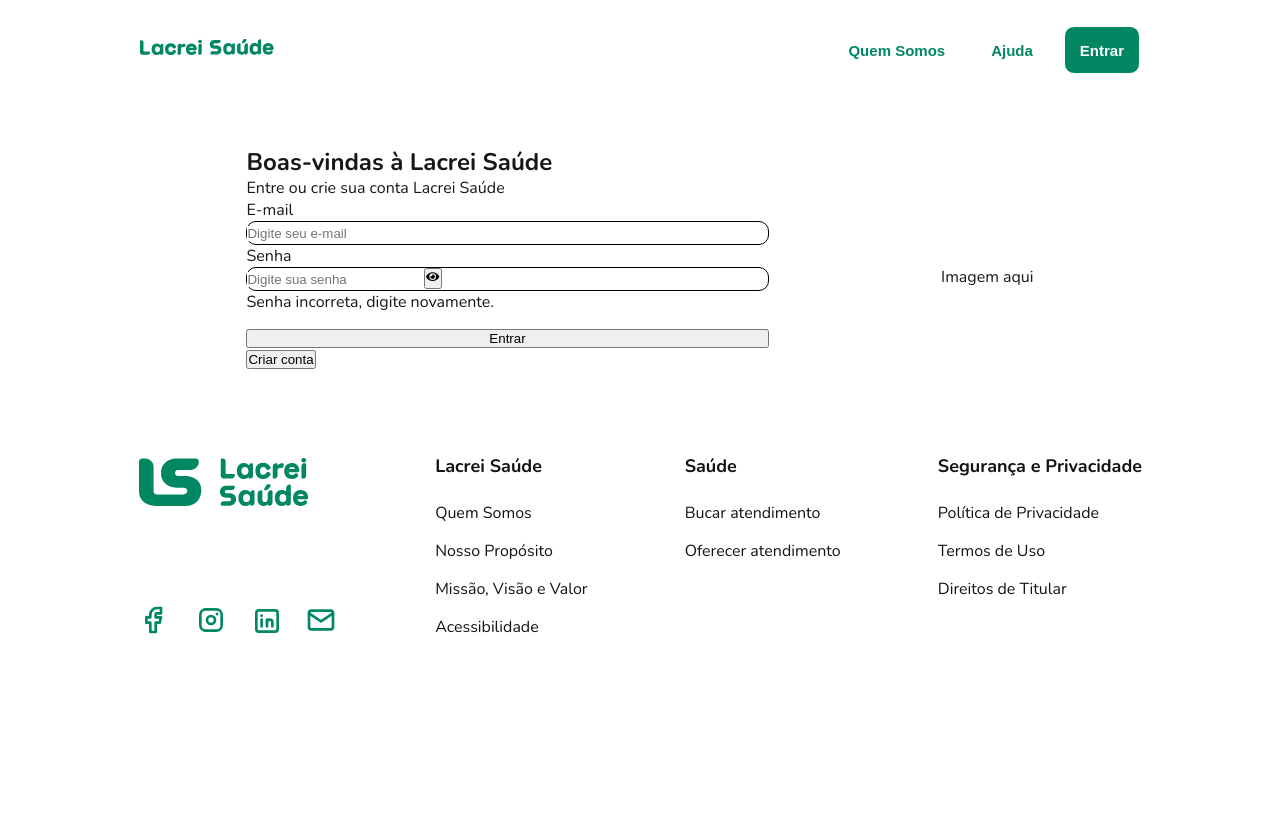
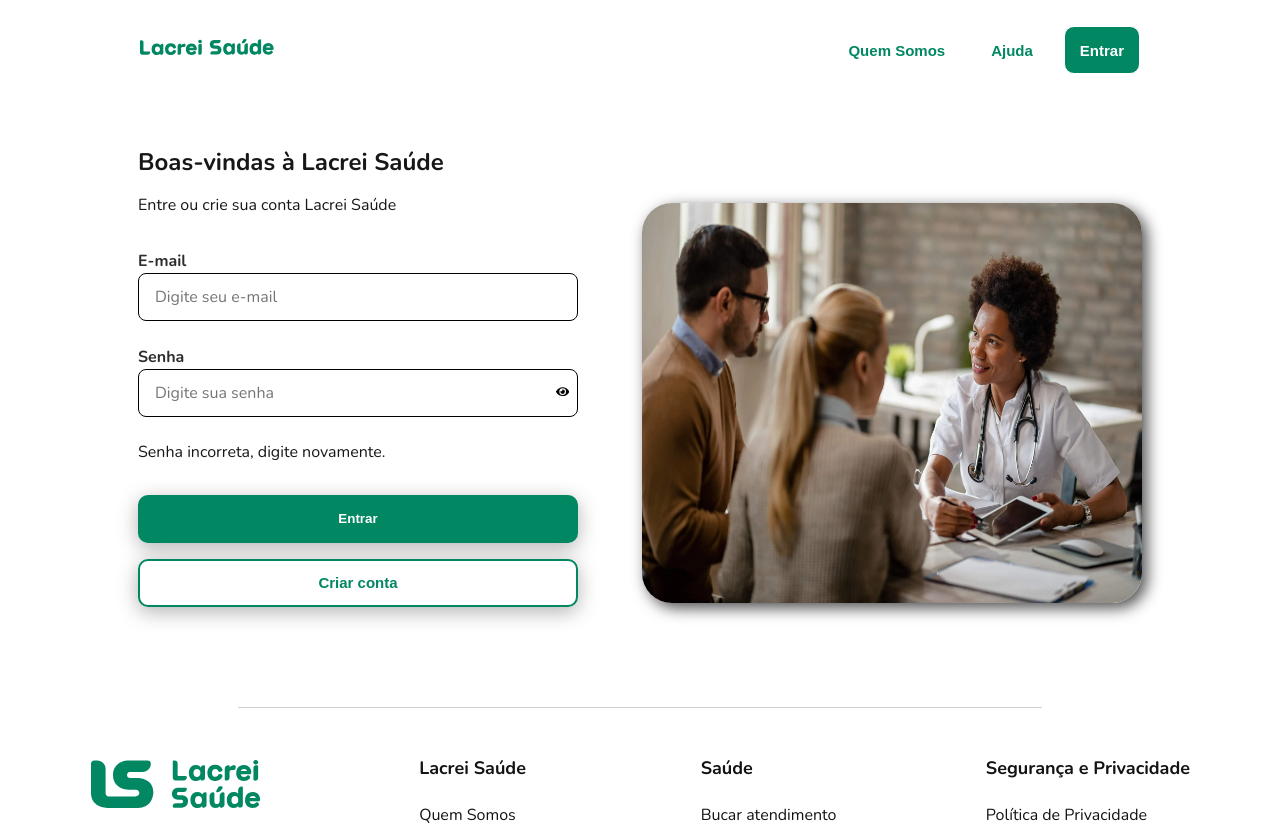
Before and after one commit to devLucasCBMelo/desafio-react-next-lacrei, a Next.js app: page /register in a window 1280 px wide. Shown: the top 825 px of the page. Before the commit the page ends 800 px from the top, so only its background shows below. Built offline with nearby package versions, Linux system fonts and the light colour scheme.

Commit message:
finalizando layout da página de cadastro

```diff
--- /dev/null
+++ b/app/register/page.module.css
@@ -0,0 +1,5 @@
+.page {
+  display: flex;
+  flex-direction: column;
+  align-items: center;
+}
--- a/app/register/page.tsx
+++ b/app/register/page.tsx
@@ -4,7 +4,11 @@
 import Link from "next/link";
 import { useState } from "react";
 import { FaEye, FaEyeSlash } from "react-icons/fa";
-import { Buttons, ContentContainer, InputBorder, MainSection, RegisterBody } from "./styles";
+import { Buttons, ContentContainer, InputBorder, MainSection, Presentation, RegisterBody } from "./styles";
+import { Divider } from "../styles";
+import styles from "./page.module.css";
+import medico_pacientes from '@/assets/medico_pacientes.webp';
+import Image from "next/image";
 
 export default function Register () {
   const [showPassword, setShotPassword] = useState(false);
@@ -18,23 +22,29 @@
   }
 
   return (
-    <div>
+    <div className={styles.page}>
       <RegisterBody>
         <Header />
         <MainSection>
           <ContentContainer>
+            <Presentation>
               <h2>Boas-vindas à Lacrei Saúde</h2>
               <p>Entre ou crie sua conta Lacrei Saúde</p>
+            </Presentation>
             <form action="">
-              <label htmlFor="email">E-mail</label>
+              <label htmlFor="email">
+                E-mail
                 <InputBorder>
                   <input id="email" name="email" type="email" placeholder="Digite seu e-mail" required/>
                 </InputBorder>
-              <label htmlFor="senha">Senha</label>
+              </label>
+              <label htmlFor="senha">
+                Senha
                 <InputBorder>
                   <input id="senha" name="senha" minLength={8} aria-describedby="senha-helpertext" type={showPassword ? 'password' : 'text'} placeholder="Digite sua senha" required/>
                   <button type="button" onClick={hiddenOrHidePassword}>{showPassword ? <FaEyeSlash /> : <FaEye /> }</button>
                 </InputBorder>
+              </label>
               <p id="senha-helpertext">Senha incorreta, digite novamente.</p>
               <Buttons>
                 <button type="submit">Entrar</button>
@@ -44,8 +54,9 @@
               </Buttons>
             </form>
           </ContentContainer>
-          <div>Imagem aqui</div>
+          <Image src={medico_pacientes} alt="Uma médica atendendo um casal" style={{width: 500, height: 400, borderRadius: 30, boxShadow: '5px 5px 15px rgba(0, 0, 0, 0.7)'}} />
         </MainSection>
+        <Divider />
       </RegisterBody>
       <Footer />
     </div>
--- a/app/register/styles.ts
+++ b/app/register/styles.ts
@@ -1,4 +1,5 @@
-import { spacing_stack } from "@/utils/spaces";
+import { background_accent, background_color, border_color, color_foreground_default, color_text } from "@/utils/colors";
+import { spacing_inline, spacing_stack } from "@/utils/spaces";
 import styled from "styled-components";
 
 export const RegisterBody = styled.div`
@@ -7,6 +8,7 @@
   align-items: center;
   justify-content: start;
   padding: 0 8.625rem;
+  width: 100%;
 `
 
 export const MainSection = styled.section`
@@ -26,6 +28,29 @@
   width: 52%;
   padding: 3rem 0px 5.25rem;
 
+  form {
+    display: flex;
+    flex-direction: column;
+    padding-top: 2rem;
+    gap: 1rem;
+
+    label {
+      font-family: 'Nunito', 'sans-serif';
+      font-weight: 700;
+      font-size: 1rem;
+      letter-spacing: 0em;
+      line-height: 1.5em;
+      padding-bottom: ${spacing_stack.xs};
+      color: ${color_text.body}
+    }
+  }
+`
+export const Presentation = styled.div`
+  display: flex;
+  flex-direction: column;
+  gap: 1rem;
+  width: 100%;
+
   h2 {
     font-family: 'Nunito', 'sans-serif';
     font-weight: 700;
@@ -33,18 +58,112 @@
     letter-spacing: 0em;
     line-height: 1.2em;
   }
+
+  p {
+    font-family: 'Nunito', 'sans-serif';
+    font-weight: 400;
+    font-size: 1rem;
+    letter-spacing: 0em;
+    line-height: 1.5em;
+  }
 `
 
 export const InputBorder = styled.div`
+  display: flex;
+  flex-direction: row;
+  align-items: center;
+  justify-content: space-between;
   border: 1px solid black;
-  border-radius: 10px;
+  border-radius: 8px;
+  padding: 0px 8px;
+  height: 48px;
 
   input {
     border: none;
+    width: 100%;
+    padding: 0px 8px;
+    font-family: 'Nunito', 'sans-serif';
+    font-weight: 400;
+    font-size: 1rem;
+    letter-spacing: 0em;
+    line-height: 1.5em;
+  }
+
+  button {
+    border: none;
+    background-color: ${background_color.default}
   }
 `
 export const Buttons = styled.div`
   display: flex;
   flex-direction: column;
   margin-top: ${spacing_stack.m};
+
+  button {
+    background-color: ${background_accent.base};
+    border: none;
+    border-radius: 10px;
+    color: ${color_text.invert};
+    padding: 5px;
+    height: 48px;
+    font-weight: bold;
+    filter: drop-shadow(rgba(0, 0, 0, 0.3) 0px 5px 10px);
+
+    &:hover {
+      cursor: pointer;
+      background-color: ${background_accent.dark};
+      transition: 0.2s;
+    }
+
+      &:active {
+        background-color: ${background_accent.darker};
+        transform: scale(0.95);
+      }
+
+      &:focus {
+        outline: 2px solid ${border_color.focus};
+        outline-offset: 4px;
+      }
+  }
+
+  a {
+    width: 100%;
+
+    button {
+      font-size: 15px;
+      padding-left: 15px;
+      padding-right: 15px;
+      margin-top: 16px;
+      margin-bottom: 16px;
+      background-color: ${background_color.default};
+      color: ${color_text.accent};
+      border: 2px solid;
+      width: 100%;
+      filter: drop-shadow(rgba(0, 0, 0, 0.3) 0px 5px 10px);
+
+      &:hover {
+        cursor: pointer;
+        background-color: ${background_accent.lighter};
+        transition: 0.2s;
+      }
+
+      &:active {
+        background-color: ${background_accent.darker};
+        transform: scale(0.95);
+      }
+
+      &:focus {
+        outline: 2px solid ${border_color.focus};
+        outline-offset: 4px;
+      }
+    }
+  }
 `
+
+export const Divider = styled.div`
+  height: 1px;
+  background-color: ${color_foreground_default.light};
+  width: 100%;
+  margin-bottom: ${spacing_inline.l};
+  max-width: 1100px;
+`
--- a/components/footer/styles.ts
+++ b/components/footer/styles.ts
@@ -9,8 +9,9 @@
   align-items: flex-start;
   justify-content: space-between;
   width: 100%;
-  padding: 0px 8.625rem;
-
+  max-width: 1100px;
+  padding-bottom: 3rem;
+  gap: 1rem;
 
     h2 {
       font-size: 18px;
```
Also changed, not shown: assets/medico_pacientes.webp (added). Lines whose indentation alone changed are shown as unchanged.
